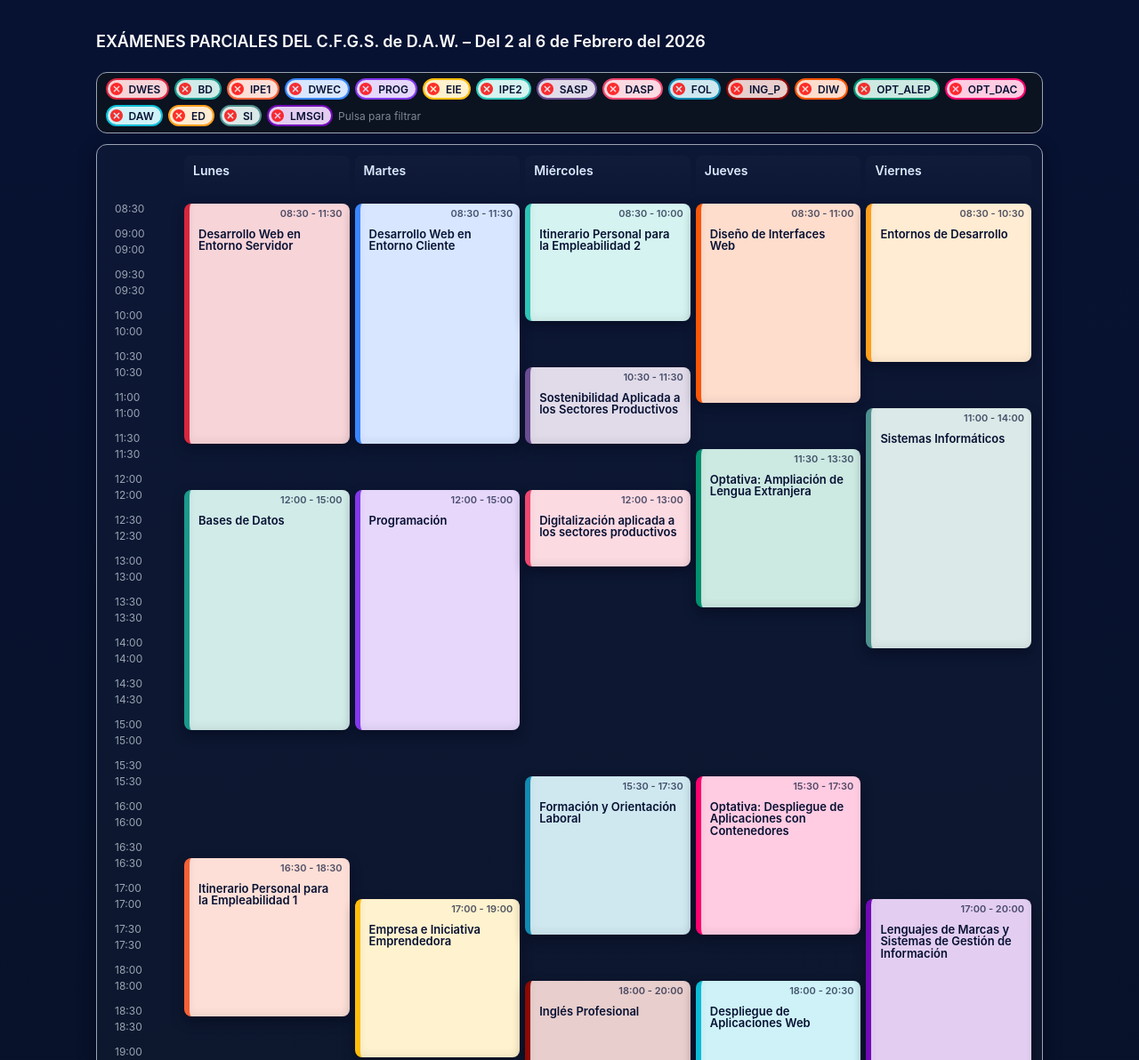
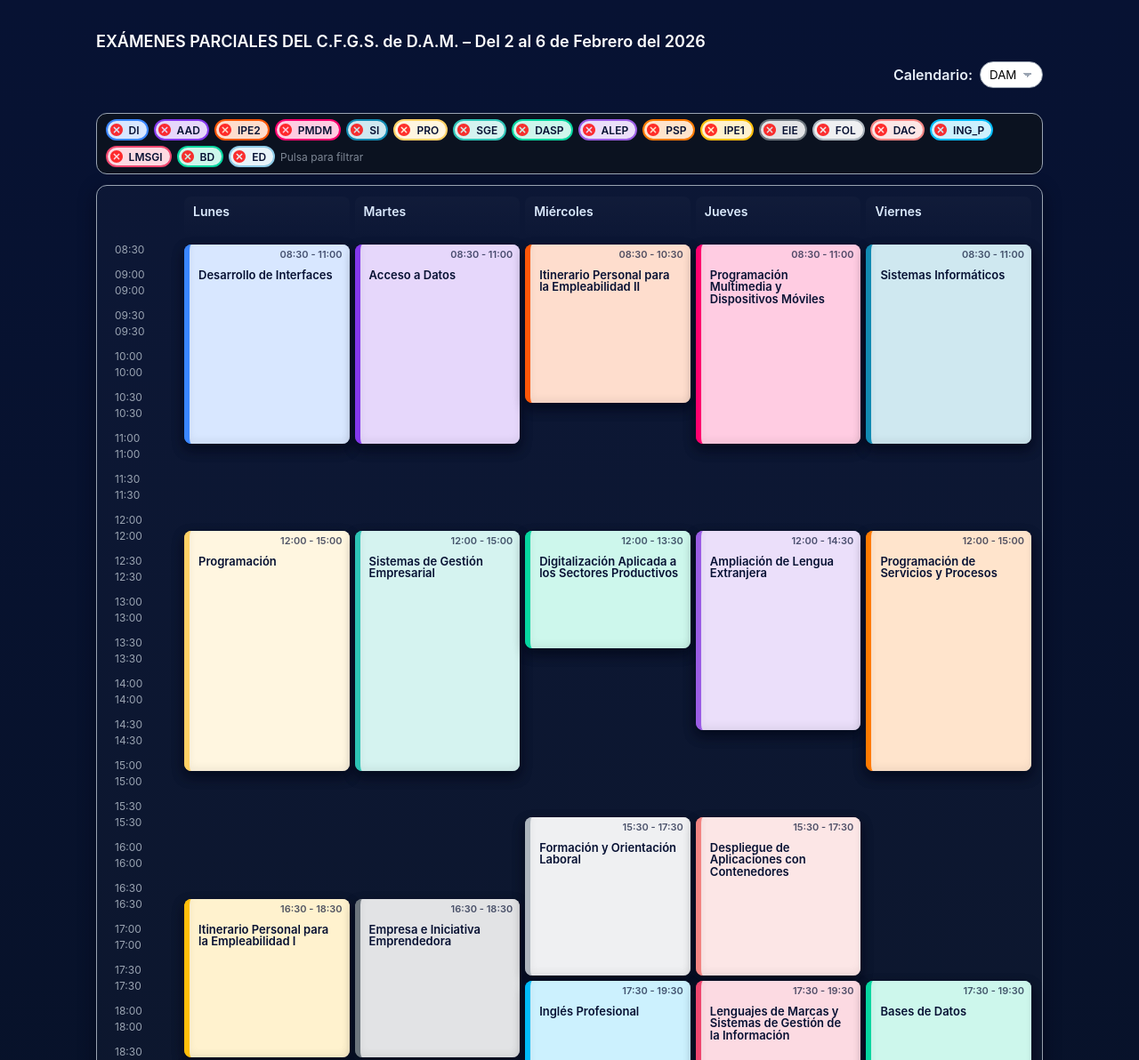
Before and after one commit to metatron18es/february-exams-2026, a plain HTML site: page index.html in a window 1280 px wide. Shown: the top 1192 px of the page at 89% size. Drawn offline with Linux system fonts and the light colour scheme.

Commit message:
feat: add calendar selector

```diff
--- a/css/styles.css
+++ b/css/styles.css
@@ -306,3 +306,34 @@ h1 {
     display: none;
   }
 }
+
+.calendar-toolbar {
+  display: flex;
+  justify-content: flex-end;
+  margin: 12px 0 16px;
+}
+
+.calendar-selector {
+  display: inline-flex;
+  align-items: center;
+  gap: 8px;
+  font-weight: 600;
+}
+
+.calendar-selector select {
+  appearance: none;
+  padding: 6px 28px 6px 10px;
+  border-radius: 999px;
+  border: 1px solid var(--muted);
+  background:
+    linear-gradient(45deg, transparent 50%, var(--muted) 50%),
+    linear-gradient(135deg, var(--muted) 50%, transparent 50%),
+    linear-gradient(to right, #fff, #fff);
+  background-position:
+    calc(100% - 16px) 50%,
+    calc(100% - 11px) 50%,
+    0 0;
+  background-size: 5px 5px, 5px 5px, 100% 100%;
+  background-repeat: no-repeat;
+  cursor: pointer;
+}
--- /dev/null
+++ b/data/DAM.json
@@ -0,0 +1,148 @@
+{
+    "events": [
+        {
+            "module": "di",
+            "label": "DI",
+            "title": "Desarrollo de Interfaces",
+            "day": "lunes",
+            "time": "08:30 - 11:00",
+            "color": "#3a86ff"
+        },
+        {
+            "module": "aad",
+            "label": "AAD",
+            "title": "Acceso a Datos",
+            "day": "martes",
+            "time": "08:30 - 11:00",
+            "color": "#8338ec"
+        },
+        {
+            "module": "ipe2",
+            "label": "IPE2",
+            "title": "Itinerario Personal para la Empleabilidad II",
+            "day": "miércoles",
+            "time": "08:30 - 10:30",
+            "color": "#fb5607"
+        },
+        {
+            "module": "pmdm",
+            "label": "PMDM",
+            "title": "Programación Multimedia y Dispositivos Móviles",
+            "day": "jueves",
+            "time": "08:30 - 11:00",
+            "color": "#ff006e"
+        },
+        {
+            "module": "si",
+            "label": "SI",
+            "title": "Sistemas Informáticos",
+            "day": "viernes",
+            "time": "08:30 - 11:00",
+            "color": "#118ab2"
+        },
+        {
+            "module": "pro",
+            "label": "PRO",
+            "title": "Programación",
+            "day": "lunes",
+            "time": "12:00 - 15:00",
+            "color": "#ffd166"
+        },
+        {
+            "module": "sge",
+            "label": "SGE",
+            "title": "Sistemas de Gestión Empresarial",
+            "day": "martes",
+            "time": "12:00 - 15:00",
+            "color": "#2ec4b6"
+        },
+        {
+            "module": "dasp",
+            "label": "DASP",
+            "title": "Digitalización Aplicada a los Sectores Productivos",
+            "day": "miércoles",
+            "time": "12:00 - 13:30",
+            "color": "#06d6a0"
+        },
+        {
+            "module": "alep",
+            "label": "ALEP",
+            "title": "Ampliación de Lengua Extranjera",
+            "day": "jueves",
+            "time": "12:00 - 14:30",
+            "color": "#9b5de5"
+        },
+        {
+            "module": "psp",
+            "label": "PSP",
+            "title": "Programación de Servicios y Procesos",
+            "day": "viernes",
+            "time": "12:00 - 15:00",
+            "color": "#ff7a00"
+        },
+        {
+            "module": "ipe1",
+            "label": "IPE1",
+            "title": "Itinerario Personal para la Empleabilidad I",
+            "day": "lunes",
+            "time": "16:30 - 18:30",
+            "color": "#ffbe0b"
+        },
+        {
+            "module": "eie",
+            "label": "EIE",
+            "title": "Empresa e Iniciativa Emprendedora",
+            "day": "martes",
+            "time": "16:30 - 18:30",
+            "color": "#6c757d"
+        },
+        {
+            "module": "fol",
+            "label": "FOL",
+            "title": "Formación y Orientación Laboral",
+            "day": "miércoles",
+            "time": "15:30 - 17:30",
+            "color": "#adb5bd"
+        },
+        {
+            "module": "dac",
+            "label": "DAC",
+            "title": "Despliegue de Aplicaciones con Contenedores",
+            "day": "jueves",
+            "time": "15:30 - 17:30",
+            "color": "#f28482"
+        },
+        {
+            "module": "ing_p",
+            "label": "ING_P",
+            "title": "Inglés Profesional",
+            "day": "miércoles",
+            "time": "17:30 - 19:30",
+            "color": "#00bbf9"
+        },
+        {
+            "module": "lmsgi",
+            "label": "LMSGI",
+            "title": "Lenguajes de Marcas y Sistemas de Gestión de la Información",
+            "day": "jueves",
+            "time": "17:30 - 19:30",
+            "color": "#ef476f"
+        },
+        {
+            "module": "bd",
+            "label": "BD",
+            "title": "Bases de Datos",
+            "day": "viernes",
+            "time": "17:30 - 19:30",
+            "color": "#06d6a0"
+        },
+        {
+            "module": "ed",
+            "label": "ED",
+            "title": "Entorno de Desarrollo",
+            "day": "lunes",
+            "time": "18:30 - 21:00",
+            "color": "#8ecae6"
+        }
+    ]
+}
--- a/index.html
+++ b/index.html
@@ -1,5 +1,6 @@
 <!doctype html>
 <html lang="es">
+
 <head>
   <meta charset="utf-8" />
   <meta name="viewport" content="width=device-width,initial-scale=1" />
@@ -9,7 +10,18 @@
 
 <body>
   <div class="container">
-    <h1>EXÁMENES PARCIALES DEL C.F.G.S. de D.A.W. – Del 2 al 6 de Febrero del 2026</h1>
+    <h1 class="calendar-title">EXÁMENES PARCIALES DEL C.F.G.S. de D.A.W. – Del 2 al 6 de Febrero del 2026</h1>
+
+    <div class="calendar-toolbar">
+      <label class="calendar-selector">
+        Calendario:
+        <select class="calendar-select">
+          <option value="DAM" selected>DAM</option>
+          <option value="DAW">DAW</option>
+        </select>
+      </label>
+    </div>
+
 
     <!-- Filtros generados por JS -->
     <div class="filters">
@@ -20,17 +32,12 @@
 
           <div class="dropdown-panel hidden">
             <label>
-              <input
-                id="filter-search"
-                type="search"
-                class="filter-search"
-                placeholder="Buscar módulo…"
-              />
+              <input id="filter-search" type="search" class="filter-search" placeholder="Buscar módulo…" />
             </label>
 
             <label class="filter-all">
-                <input type="checkbox" id="filter-all" checked>
-                Seleccionar todos
+              <input type="checkbox" id="filter-all" checked>
+              Seleccionar todos
             </label>
 
             <div class="filter-list"></div>
@@ -77,7 +84,7 @@
 
     </div>
 
-        <!-- Leyenda de módulos -->
+    <!-- Leyenda de módulos -->
     <details class="legend" open>
       <summary>Leyenda de módulos</summary>
 
@@ -90,4 +97,5 @@
 
   <script src="./js/main.js"></script>
 </body>
+
 </html>
--- a/js/main.js
+++ b/js/main.js
@@ -18,11 +18,19 @@ const DAY_LABELS = {
     'viernes': 'Viernes 6 de febrero'
 };
 
+const calendarSelect = document.querySelector('.calendar-select');
 const calendar = document.querySelector('.calendar');
 const trigger = document.querySelector('.dropdown-trigger');
 const filtersContainer = document.querySelector('.filters');
 const dropdownPanel = filtersContainer.querySelector('.dropdown-panel');
 const filterList = filtersContainer.querySelector('.filter-list');
+const titleEl = document.querySelector('.calendar-title');
+const baseCalendarHTML = calendar.innerHTML;
+
+const TITLES = {
+    DAM: 'EXÁMENES PARCIALES DEL C.F.G.S. de D.A.M. – Del 2 al 6 de Febrero del 2026',
+    DAW: 'EXÁMENES PARCIALES DEL C.F.G.S. de D.A.W. – Del 2 al 6 de Febrero del 2026'
+};
 
 
 /* ---------- MODULE EXTRACTION ---------- */
@@ -72,7 +80,39 @@ function renderFiltersFromEvents(events) {
 
 /* ---------- FETCH ---------- */
 
-fetch('./data/examenes.json')
+function loadCalendar(name) {
+    fetch(`./data/${name}.json`)
+        .then(res => res.json())
+        .then(data => {
+            // 1️⃣ limpiar calendario (manteniendo estructura)
+            calendar.innerHTML = baseCalendarHTML;
+
+            // 2️⃣ limpiar filtros
+            filterList.innerHTML = '';
+            filtersContainer.querySelector('.chips').innerHTML = '';
+
+            // 3️⃣ título dinámico
+            if (titleEl && TITLES[name]) {
+                titleEl.textContent = TITLES[name];
+            }
+
+            // 4️⃣ render normal
+            renderFiltersFromEvents(data.events);
+            renderEvents(data.events);
+            bindFilters();
+            updateChips();
+            renderLegend(data.events);
+        });
+}
+
+loadCalendar(calendarSelect.value);
+
+calendarSelect.addEventListener('change', e => {
+    loadCalendar(e.target.value);
+});
+
+
+fetch('./data/DAM.json')
     .then(res => res.json())
     .then(data => {
         renderFiltersFromEvents(data.events);
```
Also changed, not shown: data/DAW.json (renamed from data/examenes.json).
